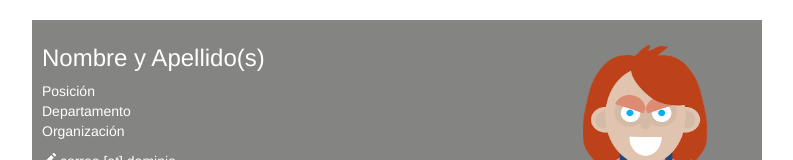
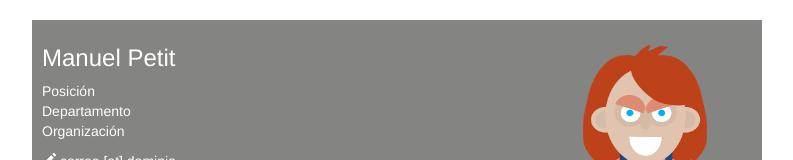
Before and after one commit to ManuelPetit/ManuelPetit.github.io, a plain HTML site: page index.html in a window 1280 px wide. Shown: the top 160 px of the page, without its empty margins (243-1036 px from the left). Drawn offline with nearby package versions, Linux system fonts and the light colour scheme.

Commit message:
Versión personalizada de mi sitio

```diff
--- a/index.html
+++ b/index.html
@@ -5,7 +5,7 @@
     <meta charset="utf-8">
     <meta name="description" content="Página de ejemplo del MOOC de LINUX - UPM.">
     <!--Sustituir por los datos del alumno-->
-    <meta name="author" content="Nombre y Apellido(s)">
+    <meta name="author" content="Manuel Petit">
 
     <!--Sustituir por los datos del alumno-->
     <title>Nombre y Apellido(s)</title>
@@ -17,7 +17,7 @@
   <body>
     <div class="container header-bar">
       <!--Sustituir por los datos del alumno-->
-      <h3>Nombre y Apellido(s) <span><img style="width: 214px; height: 164px;" class='img-circle' alt="Nombre y Apellido(s)" src="img/foto.png" align="right"></span></h3>
+      <h3>Manuel Petit <span><img style="width: 214px; height: 164px;" class='img-circle' alt="Nombre y Apellido(s)" src="img/foto.png" align="right"></span></h3>
       <p>
         <!--Sustituir por los datos del alumno-->
         Posición<br>
```
